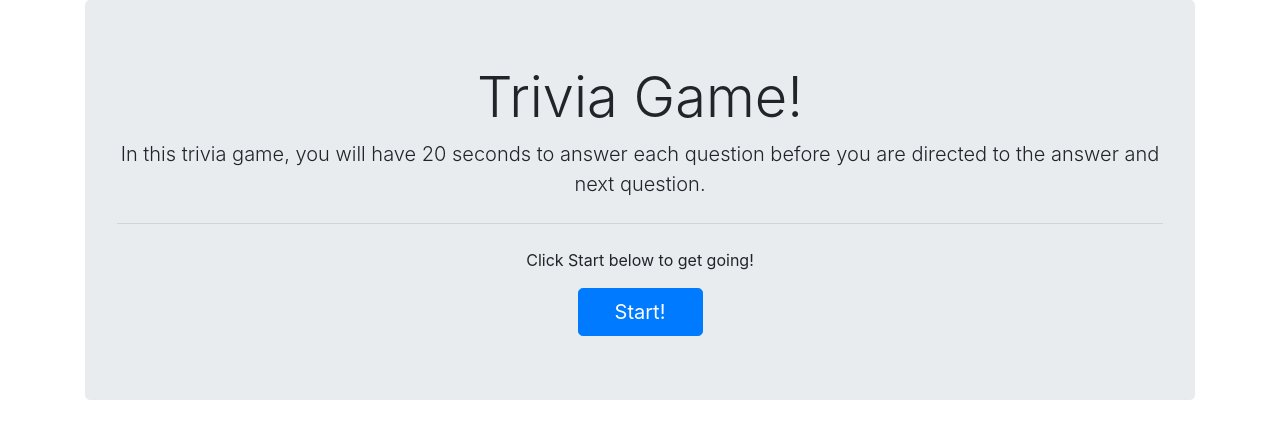
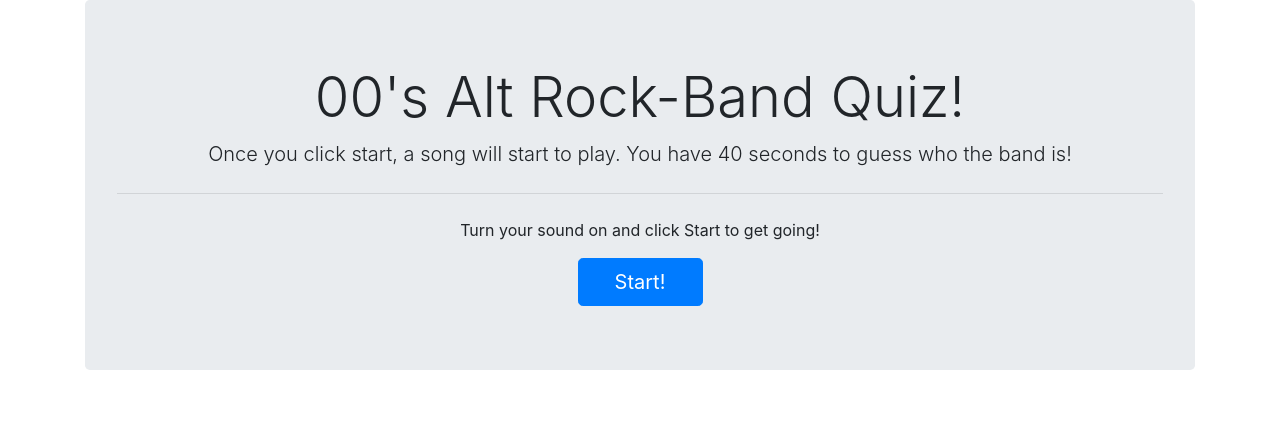
Before and after one commit to RJFreeman77/TriviaGame, a plain HTML site: page index.html in a window 1280 px wide. Drawn offline with nearby package versions, Linux system fonts and the light colour scheme.

Commit message:
working on html

```diff
--- a/index.html
+++ b/index.html
@@ -14,13 +14,10 @@
 <body>
     <section class="container h-100">
         <div class="jumbotron" id="jumbotron">
-            <h1 class="display-4 text-center">Trivia Game!</h1>
-            <p class="lead text-center">In this trivia game, you will have 20 seconds to answer each question before
-                you are
-                directed
-                to the answer and next question.</p>
+            <h1 class="display-4 text-center">00's Alt Rock-Band Quiz!</h1>
+            <p class="lead text-center">Once you click start, a song will start to play. You have 40 seconds to guess who the band is!</p>
             <hr class="my-4">
-            <p class="text-center">Click Start below to get going!</p>
+            <p class="text-center">Turn your sound on and click Start to get going!</p>
             <p class="text-center" id="timer-display"></p>
             <button class="btn btn-primary btn-lg text-white mx-auto d-block" id="start-button" href="#carousel-div"
                 role="button">Start!</button>
```
